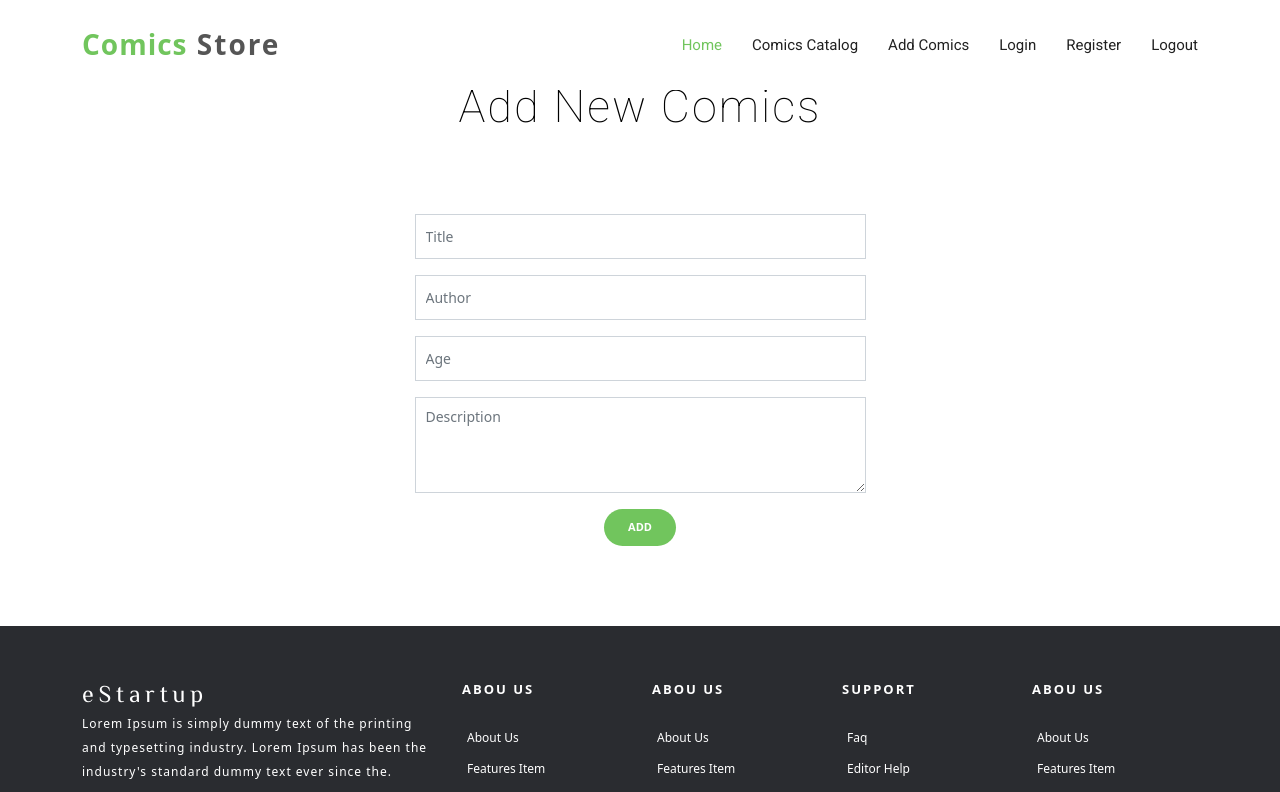
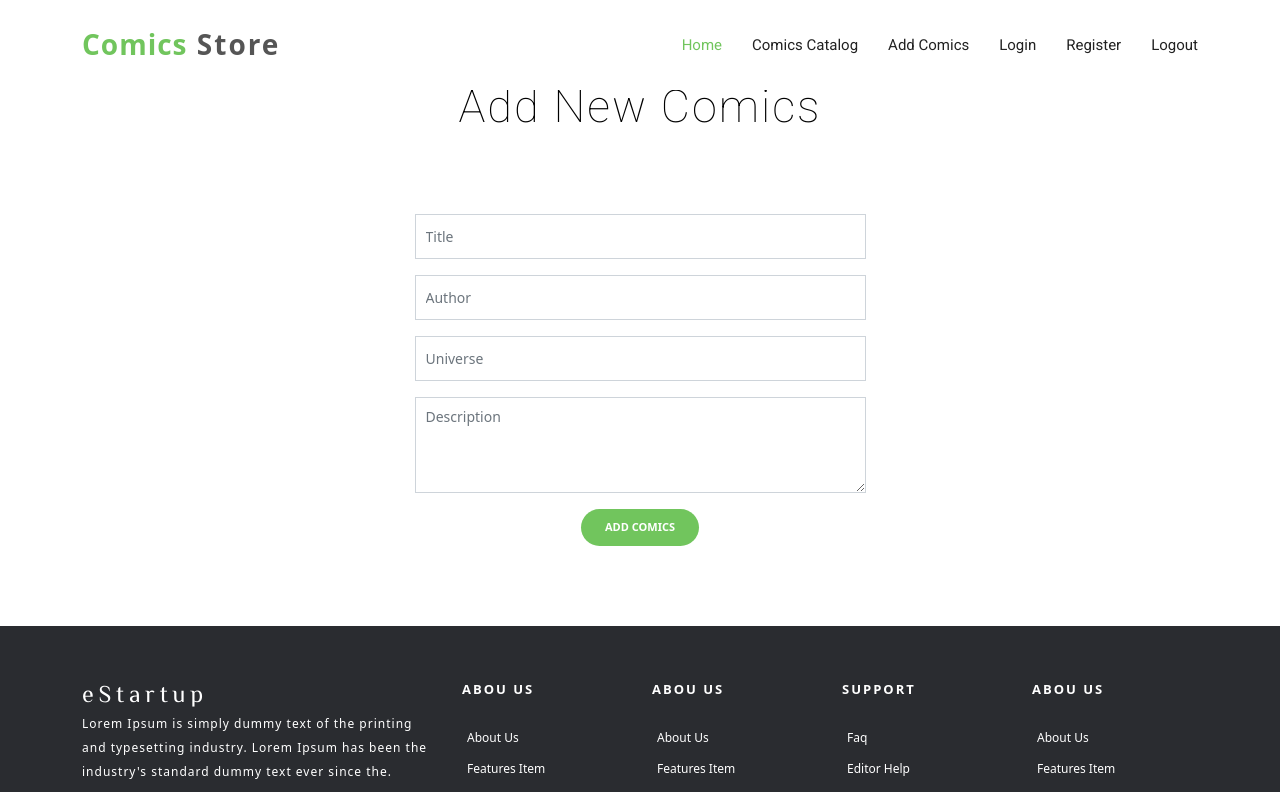
Before and after one commit to mihalkoff/react-project, a React (Create React App) app in the folder client/: page /create in a window 1280 px wide. Shown: the top 792 px of the page. Built offline with nearby package versions, Linux system fonts and the light colour scheme.

Commit message:
Update Create.js

```diff
--- a/client/src/components/Create/Create.js
+++ b/client/src/components/Create/Create.js
@@ -14,19 +14,19 @@ export const Create = () => {
                         <div className="form">
                             <form className="contactForm">
                                 <div className="form-group bottom-space">
-                                    <input type="text" name="title" className="form-control" id="name" placeholder="Title" data-rule="minlen:4" data-msg="Please enter at least 4 chars" value=""/>
+                                    <input type="text" name="title" className="form-control" id="name" placeholder="Title"/>
                                 </div>
                                 <div className="form-group bottom-space">
-                                    <input type="text" name="author" className="form-control" id="subject" placeholder="Author" data-rule="minlen:4" data-msg="Please enter at least 4 chars" value=""/>
+                                    <input type="text" name="author" className="form-control" id="author" placeholder="Author"/>
                                 </div>
                                 <div className="form-group bottom-space">
-                                    <input type="number" className="form-control" name="age" id="email" placeholder="Age" data-rule="minlen:1" data-msg="Please enter a valid age" value=""/>
+                                    <input type="number" className="form-control" name="universe" id="universe" placeholder="Universe"/>
                                 </div>
                                 <div className="form-group bottom-space">
-                                    <textarea className="form-control" name="description" rows="5" data-rule="required" data-msg="Please write something for the book" placeholder="Description"></textarea>
+                                    <textarea className="form-control" name="description" rows="5" placeholder="Description"></textarea>
                                 </div>
                                 <div className="text-center">
-                                    <button type="submit" className="btn btn-primary">Add</button>
+                                    <button type="submit" className="btn btn-primary">Add comics</button>
                                 </div>
                             </form>
                         </div>
```
